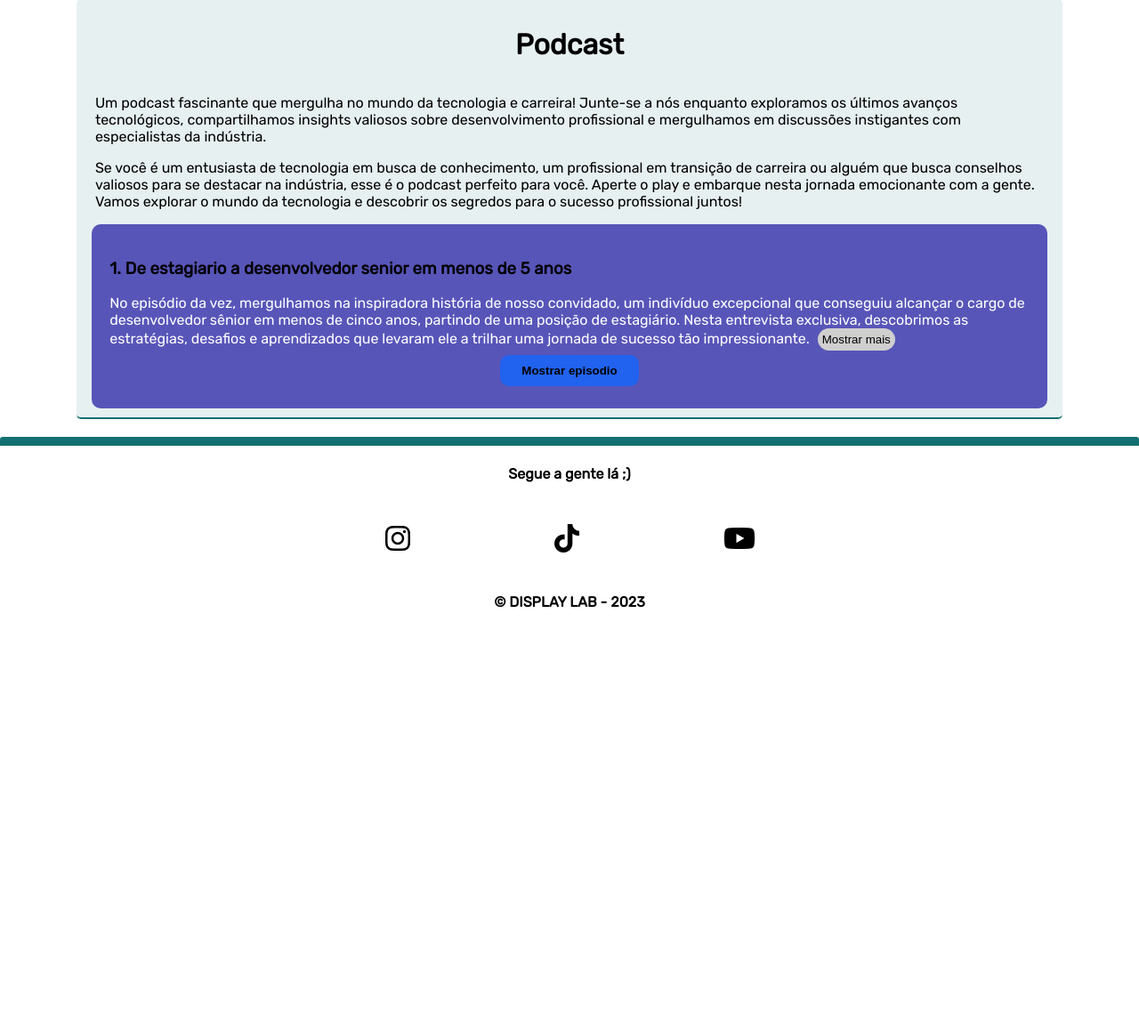
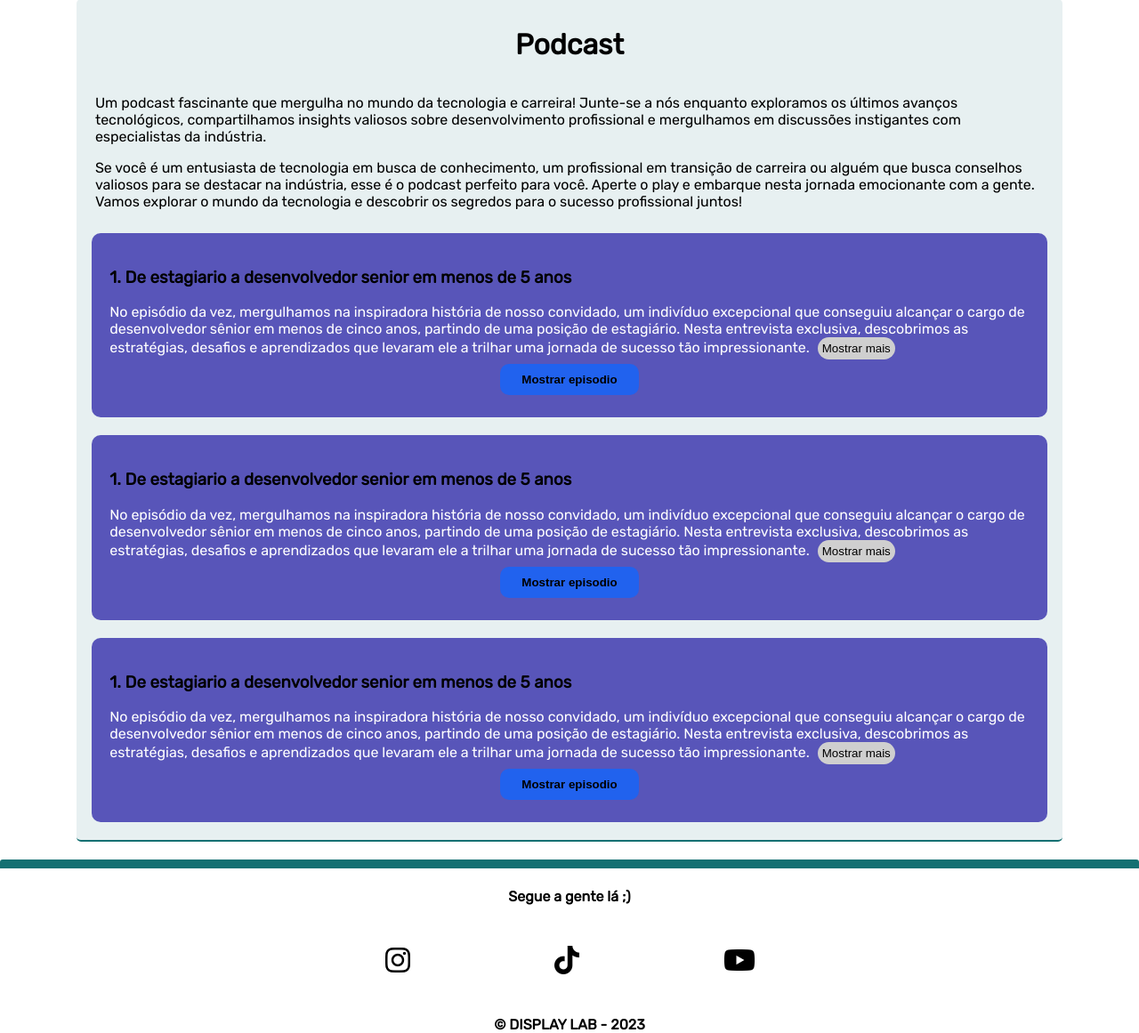
Before and after one commit to GuilhermeHMFroes/DisplaySite, a Flask app: page /projetos/podcast in a window 1280 px wide. Shown: the part 198-1359 px from the top of the page at 89% size. Before the commit the page ends 881 px from the top, so only its background shows below. Run offline with Flask 3, Linux system fonts and the light colour scheme.

Commit message:
Adicionado mais episodios de exemplo na pagina do podcast

```diff
--- a/static/css/main.css
+++ b/static/css/main.css
@@ -302,6 +302,7 @@ footer {
 .episode {
   width: 95%;
   padding: 20px;
+  margin: 10px;
   border-radius: 10px;
   background-color: rgba(10, 0, 154, 0.644);
 
--- a/templates/projetoPodcast.html
+++ b/templates/projetoPodcast.html
@@ -23,10 +23,34 @@
     </p>
     <iframe class="episodioIframe" width="90%" src="https://www.youtube.com/embed/ZnuwB35GYMY" title="YouTube video player" frameborder="0" allow="accelerometer; autoplay; clipboard-write; encrypted-media; gyroscope; picture-in-picture; web-share" allowfullscreen></iframe>
     <button class="mostrarEpBtnPodcast">Mostrar episodio</button>
+</div>
 
+<div class="episode">
+    <h3>1. De estagiario a desenvolvedor senior em menos de 5 anos</h3>
+    <p style="color: #fff; margin: 0px;">
+        No episódio da vez, mergulhamos na inspiradora história de nosso convidado, um indivíduo excepcional que conseguiu alcançar o cargo de desenvolvedor sênior em menos de cinco anos, partindo de uma posição de estagiário. Nesta entrevista exclusiva, descobrimos as estratégias, desafios e aprendizados que levaram ele a trilhar uma jornada de sucesso tão impressionante.
+        <span style="display: none;">
+            Este episódio é uma fonte de inspiração para todos aqueles que almejam avançar em suas carreiras de tecnologia. Ao ouvir a história de nosso convidado, os ouvintes terão a oportunidade de absorver lições valiosas e insights práticos sobre como acelerar o crescimento profissional e atingir posições de destaque em um curto espaço de tempo.
+            Prepare-se para uma jornada estimulante, repleta de conselhos valiosos, dicas práticas e reflexões inspiradoras. Este episódio certamente motivará todos aqueles que buscam conquistar seus objetivos profissionais em um ritmo acelerado. Não perca essa oportunidade de aprender com uma história de sucesso verdadeiramente excepcional!
+        </span>
+        <button class="mostrarMaisBtnPodcast">Mostrar mais</button>
+    </p>
+    <iframe class="episodioIframe" width="90%" src="https://www.youtube.com/embed/ZnuwB35GYMY" title="YouTube video player" frameborder="0" allow="accelerometer; autoplay; clipboard-write; encrypted-media; gyroscope; picture-in-picture; web-share" allowfullscreen></iframe>
+    <button class="mostrarEpBtnPodcast">Mostrar episodio</button>
+</div>
 
-
-
+<div class="episode">
+    <h3>1. De estagiario a desenvolvedor senior em menos de 5 anos</h3>
+    <p style="color: #fff; margin: 0px;">
+        No episódio da vez, mergulhamos na inspiradora história de nosso convidado, um indivíduo excepcional que conseguiu alcançar o cargo de desenvolvedor sênior em menos de cinco anos, partindo de uma posição de estagiário. Nesta entrevista exclusiva, descobrimos as estratégias, desafios e aprendizados que levaram ele a trilhar uma jornada de sucesso tão impressionante.
+        <span style="display: none;">
+            Este episódio é uma fonte de inspiração para todos aqueles que almejam avançar em suas carreiras de tecnologia. Ao ouvir a história de nosso convidado, os ouvintes terão a oportunidade de absorver lições valiosas e insights práticos sobre como acelerar o crescimento profissional e atingir posições de destaque em um curto espaço de tempo.
+            Prepare-se para uma jornada estimulante, repleta de conselhos valiosos, dicas práticas e reflexões inspiradoras. Este episódio certamente motivará todos aqueles que buscam conquistar seus objetivos profissionais em um ritmo acelerado. Não perca essa oportunidade de aprender com uma história de sucesso verdadeiramente excepcional!
+        </span>
+        <button class="mostrarMaisBtnPodcast">Mostrar mais</button>
+    </p>
+    <iframe class="episodioIframe" width="90%" src="https://www.youtube.com/embed/ZnuwB35GYMY" title="YouTube video player" frameborder="0" allow="accelerometer; autoplay; clipboard-write; encrypted-media; gyroscope; picture-in-picture; web-share" allowfullscreen></iframe>
+    <button class="mostrarEpBtnPodcast">Mostrar episodio</button>
 </div>
 
 
```
